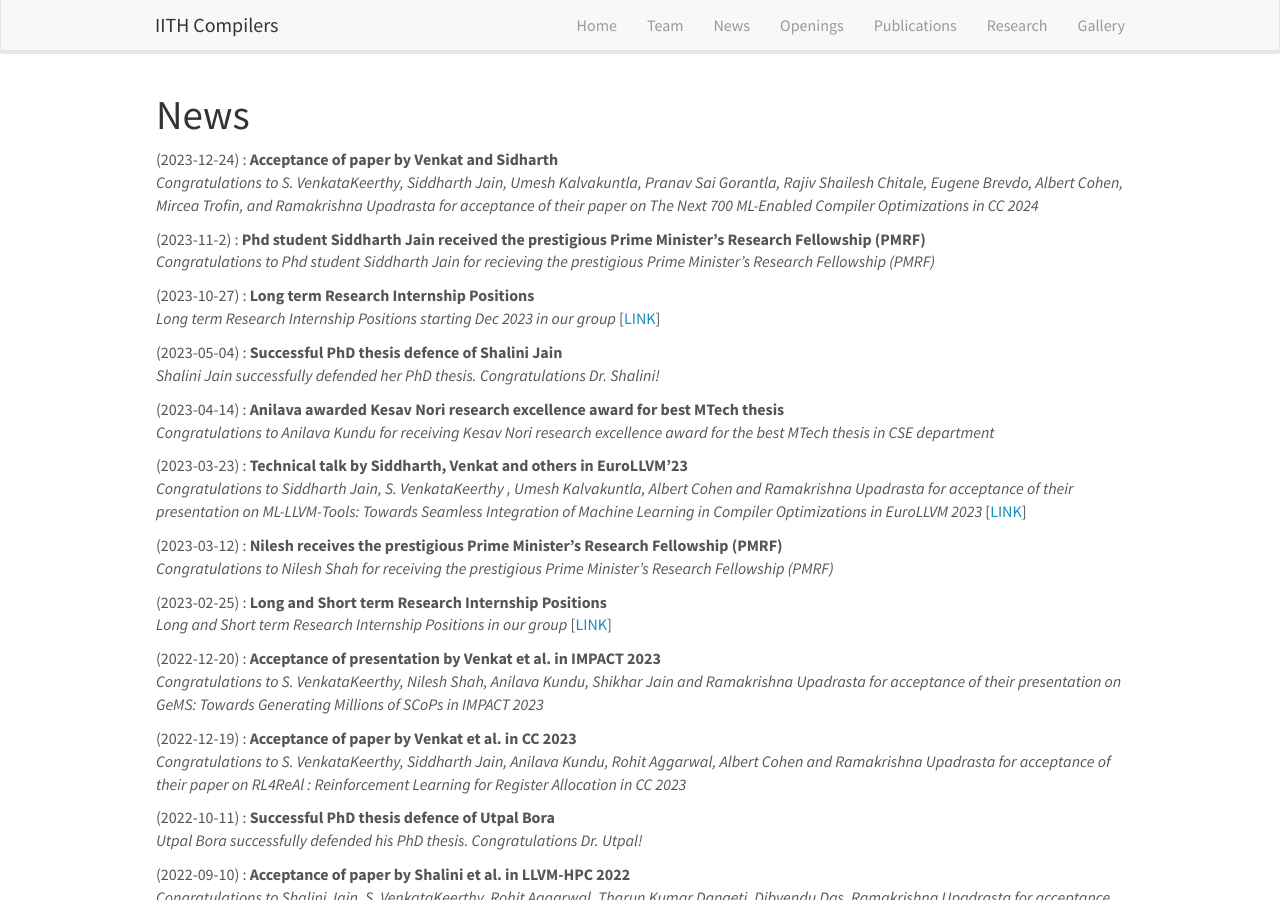
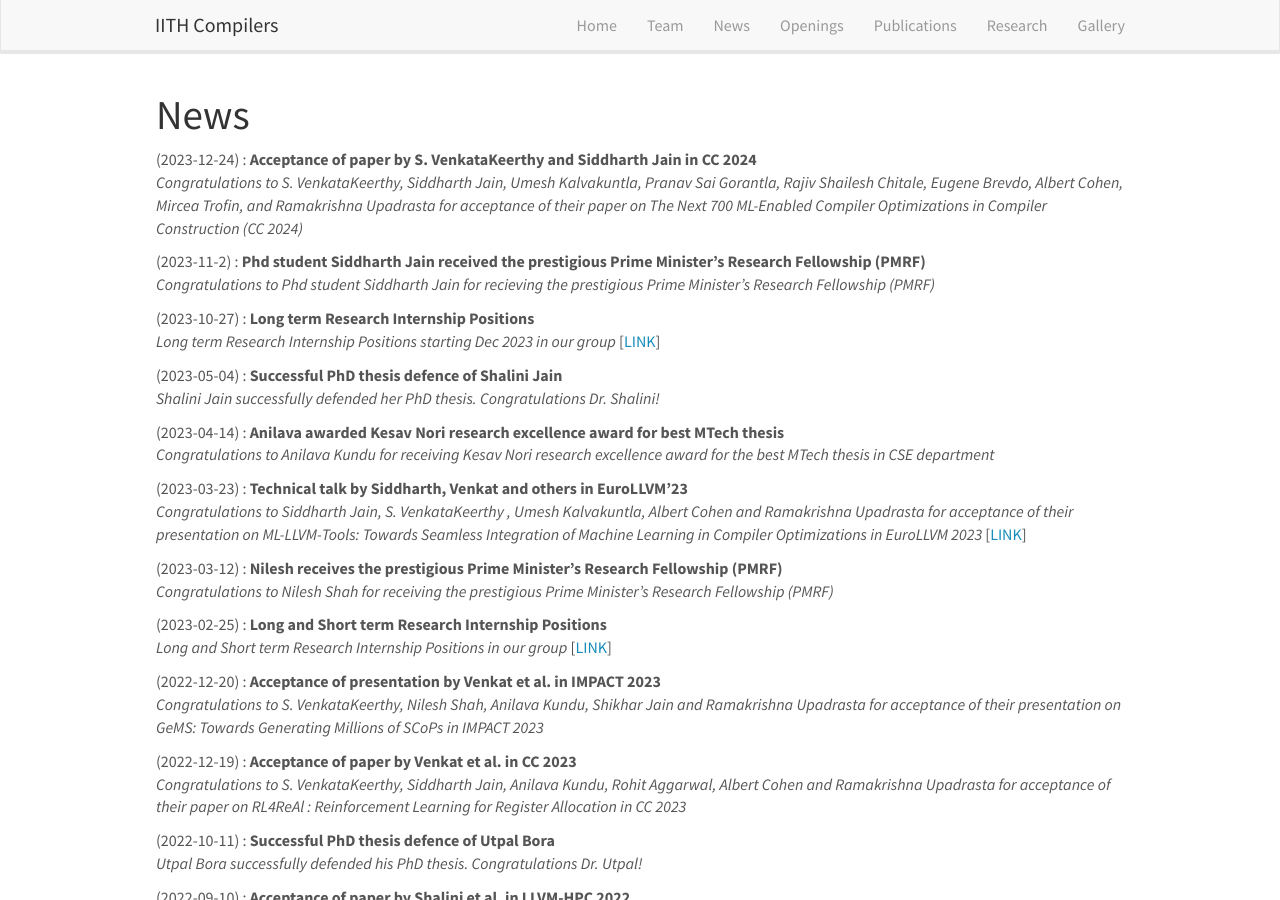
Before and after one commit to utpalbora/compilers.cse.iith.ac.in, a Jekyll site: the page built from _pages/allnews.md, in a window 1280 px wide and 900 px high. Built offline with Jekyll 4.4.1, drawn with Linux system fonts in a browser that asks for light colours; nearby versions of some CDN libraries.

Commit message:
News of paper acceptance in CC 24

```diff
--- a/_data/news.yml
+++ b/_data/news.yml
@@ -1,8 +1,8 @@
 - date: 2023-12-24
-  status: "Acceptance of paper by Venkat and Sidharth"
+  status: "Acceptance of paper by S. VenkataKeerthy and Siddharth Jain in CC 2024"
   new: "false"
   url: ""
-  headline: "Congratulations to S. VenkataKeerthy, Siddharth Jain, Umesh Kalvakuntla, Pranav Sai Gorantla, Rajiv Shailesh Chitale, Eugene Brevdo, Albert Cohen, Mircea Trofin, and Ramakrishna Upadrasta for acceptance of their paper on The Next 700 ML-Enabled Compiler Optimizations in CC 2024"
+  headline: "Congratulations to S. VenkataKeerthy, Siddharth Jain, Umesh Kalvakuntla, Pranav Sai Gorantla, Rajiv Shailesh Chitale, Eugene Brevdo, Albert Cohen, Mircea Trofin, and Ramakrishna Upadrasta for acceptance of their paper on The Next 700 ML-Enabled Compiler Optimizations in Compiler Construction (CC 2024)"
 
 - date: 2023-11-2
   status: "Phd student Siddharth Jain received the prestigious Prime Minister’s Research Fellowship (PMRF)"
```
